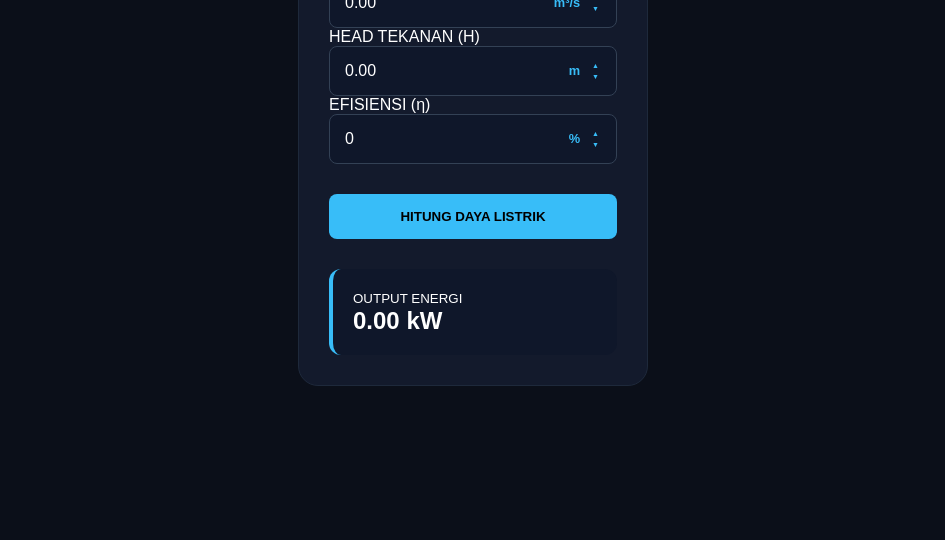
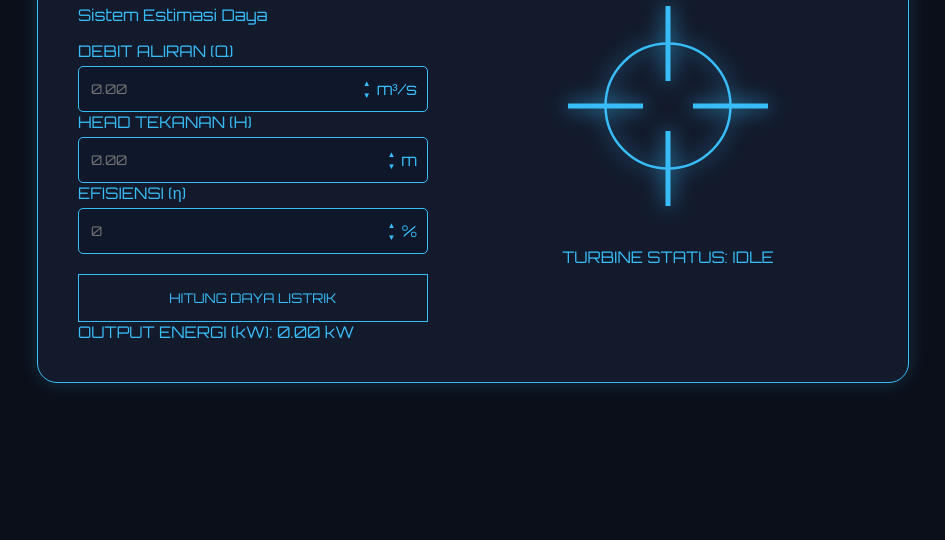
Before and after one commit to lishafira/Kalkulator-Mekanika-Fluida, a website: page index.html in a window 1280 px wide. Shown: the part 276-816 px from the top of the page, without its empty margins (167-1112 px from the left). Drawn offline with Linux system fonts and the light colour scheme.

Commit message:
poles pt.kesekian

```diff
--- a/index.html
+++ b/index.html
@@ -2,72 +2,65 @@
 <html lang="id">
 <head>
     <meta charset="UTF-8">
-    <meta name="viewport" content="width=device-width, initial-scale=1.0">
+    <link rel="stylesheet" href="style.css">
     <title>Perhitungan Daya Turbin</title>
-    <link rel="stylesheet" href="style.css">
 </head>
 <body>
-    <div class="main-wrapper">
-        <aside class="sidebar">
+    <div class="dashboard">
+        <div class="sidebar">
             <header>
-                <h2>FLUID CONTROL</h2>
-                <p>Sistem Estimasi Daya Turbin</p>
+                <h1>FLUID CONTROL</h1>
+                <p>Sistem Estimasi Daya</p>
             </header>
 
-            <div class="input-section">
-                <div class="field">
+            <div class="input-group">
                 <label>DEBIT ALIRAN (Q)</label>
-                    <div class="input-wrapper">
-                        <input type="number" id="debit" value="0.00" step="0.01">
-                        <span class="unit">m³/s</span>
+                <div class="input-field">
+                    <input type="number" id="debit" placeholder="0.00" step="0.01">
                     <div class="spinner">
                         <button onclick="adjust('debit', 0.01)">▲</button>
                         <button onclick="adjust('debit', -0.01)">▼</button>
                     </div>
+                    <span>m³/s</span>
                 </div>
             </div>
 
-                <div class="field">
+            <div class="input-group">
                 <label>HEAD TEKANAN (H)</label>
-                    <div class="input-wrapper">
-                        <input type="number" id="head" value="0.00" step="0.1">
-                        <span class="unit">m</span>
+                <div class="input-field">
+                    <input type="number" id="head" placeholder="0.00" step="0.1">
                     <div class="spinner">
                         <button onclick="adjust('head', 0.1)">▲</button>
                         <button onclick="adjust('head', -0.1)">▼</button>
                     </div>
+                    <span>m</span>
                 </div>
             </div>
 
-                <div class="field">
+            <div class="input-group">
                 <label>EFISIENSI (η)</label>
-                    <div class="input-wrapper">
-                        <input type="number" id="efisiensi" value="0" step="1">
-                        <span class="unit">%</span>
+                <div class="input-field">
+                    <input type="number" id="efisiensi" placeholder="0" step="1">
                     <div class="spinner">
                         <button onclick="adjust('efisiensi', 1)">▲</button>
                         <button onclick="adjust('efisiensi', -1)">▼</button>
                     </div>
-                    </div>
+                    <span>%</span>
                 </div>
             </div>
 
-            <button class="calc-btn" onclick="calculate()">HITUNG DAYA LISTRIK</button>
+            <button class="btn-calc" onclick="calculate()">HITUNG DAYA LISTRIK</button>
+            <div class="status-bar">OUTPUT ENERGI (kW): <span id="result">0.00 kW</span></div>
+        </div>
 
-            <div class="result-box">
-                <small>OUTPUT ENERGI</small>
-                <h1 id="result">0.00 kW</h1>
+        <div class="visualizer">
+            <svg id="turbine-svg" viewBox="0 0 200 200">
+                <circle cx="100" cy="100" r="50" fill="none" stroke="#38bdf8" stroke-width="2"/>
+                <path id="blade" d="M100 20 L100 80 M100 120 L100 180 M20 100 L80 100 M120 100 L180 100" stroke="#38bdf8" stroke-width="4"/>
+            </svg>
+            <p id="turbine-status">TURBINE STATUS: IDLE</p>
         </div>
-        </aside>
     </div>
     <script src="script.js"></script>
 </body>
-
-<section class="visual-area">
-    <svg id="turbineSVG" class="turbine" viewBox="0 0 200 200">
-        <circle cx="100" cy="100" r="30" fill="none" stroke="#38bdf8" stroke-width="4" stroke-dasharray="10 5"/>
-        <line x1="100" y1="70" x2="100" y2="130" stroke="#38bdf8" stroke-width="2"/>
-        <line x1="70" y1="100" x2="130" y2="100" stroke="#38bdf8" stroke-width="2"/>
-    </svg>
-</section>
 </html>
--- a/public/script.js
+++ b/public/script.js
@@ -1,34 +1,24 @@
 function adjust(id, delta) {
     const input = document.getElementById(id);
-    const step = parseFloat(input.step) || 1;
-    let val = parseFloat(input.value) || 0;
-
-    val = (val + delta).toFixed(step < 1 ? 2 : 0);
-    input.value = val;
-    input.style.color = "#38bdf8";
-    setTimeout(() => {
-        input.style.color = "#fff";
-    }, 150);
+    input.value = (parseFloat(input.value || 0) + delta).toFixed(2);
 }
 
 function calculate() {
-    // 1. Lakukan perhitungan
     const Q = parseFloat(document.getElementById('debit').value) || 0;
     const H = parseFloat(document.getElementById('head').value) || 0;
     const eta = (parseFloat(document.getElementById('efisiensi').value) || 0) / 100;
+
     const P = (1000 * 9.81 * Q * H * eta) / 1000;
     document.getElementById('result').innerText = P.toFixed(2) + " kW";
 
-    const turbine = document.querySelector('.turbine');
-    turbine.classList.add('active');
+    // Animasi Turbin
+    const turbine = document.getElementById('turbine-svg');
+    const status = document.getElementById('turbine-status');
+    turbine.classList.add('spinning');
+    status.innerText = "TURBINE STATUS: ACTIVE";
 
     setTimeout(() => {
-        turbine.classList.remove('active');
+        turbine.classList.remove('spinning');
+        status.innerText = "TURBINE STATUS: IDLE";
     }, 3000);
 }
-
-document.querySelectorAll('input').forEach(input => {
-    input.addEventListener('blur', function() {
-        if(this.value === "") this.value = "0.00";
-    });
-});
--- a/public/style.css
+++ b/public/style.css
@@ -1,31 +1,30 @@
-* { box-sizing: border-box; margin: 0; padding: 0; font-family: sans-serif; }
-body { background: #0b0f19; color: #fff; display: flex; justify-content: center; align-items: center; min-height: 100vh; }
+@import url('https://fonts.googleapis.com/css2?family=Orbitron:wght@400;700&display=swap');
 
-.main-wrapper { width: 350px; background: #131a2c; padding: 30px; border-radius: 20px; border: 1px solid #1e293b; }
-.sidebar { display: flex; flex-direction: column; gap: 20px; }
+* { box-sizing: border-box; font-family: 'Orbitron', sans-serif; color: #38bdf8; }
+body { background: #0b0f19; display: flex; justify-content: center; align-items: center; min-height: 100vh; }
 
-.input-wrapper {
-    display: flex; align-items: center; background: #0f172a;
-    border: 1px solid #334155; border-radius: 8px; padding: 0 15px; height: 50px;
-}
-input { background: none; border: none; color: #fff; width: 100%; outline: none; font-size: 1rem; }
-input::-webkit-outer-spin-button, input::-webkit-inner-spin-button { -webkit-appearance: none; }
-
-.unit { color: #38bdf8; font-size: 0.8rem; font-weight: bold; margin: 0 10px; }
-.spinner { display: flex; flex-direction: column; }
-.spinner button {
-    background: none; border: none; color: #38bdf8; cursor: pointer;
-    font-size: 7px; transition: 0.1s; padding: 2px;
-}
-.spinner button:active { transform: scale(0.6); color: #fff; }
-
-.calc-btn { width: 100%; padding: 15px; background: #38bdf8; border: none; border-radius: 8px; font-weight: bold; cursor: pointer; margin-top: 10px; }
-.result-box { background: #0f172a; padding: 20px; border-radius: 12px; border-left: 4px solid #38bdf8; margin-top: 10px; }
-@keyframes spin {
-    from { transform: rotate(0deg); }
-    to { transform: rotate(360deg); }
+.dashboard {
+    display: grid; grid-template-columns: 350px 400px; gap: 40px;
+    background: #131a2c; padding: 40px; border-radius: 20px; border: 1px solid #38bdf8;
+    box-shadow: 0 0 20px rgba(56, 189, 248, 0.2);
 }
 
-.turbine.active {
-    animation: spin 2s linear infinite;
+.input-field {
+    display: flex; align-items: center; background: #0f172a;
+    border: 1px solid #38bdf8; border-radius: 5px; padding: 10px; margin-top: 5px;
 }
+
+input { background: none; border: none; width: 100%; outline: none; }
+.spinner { display: flex; flex-direction: column; }
+.spinner button { background: none; border: none; font-size: 8px; cursor: pointer; }
+
+.btn-calc {
+    width: 100%; padding: 15px; margin-top: 20px;
+    background: transparent; border: 1px solid #38bdf8; cursor: pointer;
+}
+
+.visualizer { display: flex; flex-direction: column; align-items: center; justify-content: center; }
+#turbine-svg { width: 250px; height: 250px; filter: drop-shadow(0 0 10px #38bdf8); }
+
+.spinning { animation: spin 2s linear infinite; }
+@keyframes spin { from { transform: rotate(0deg); } to { transform: rotate(360deg); } }
```
Lines whose indentation alone changed are shown as unchanged.
